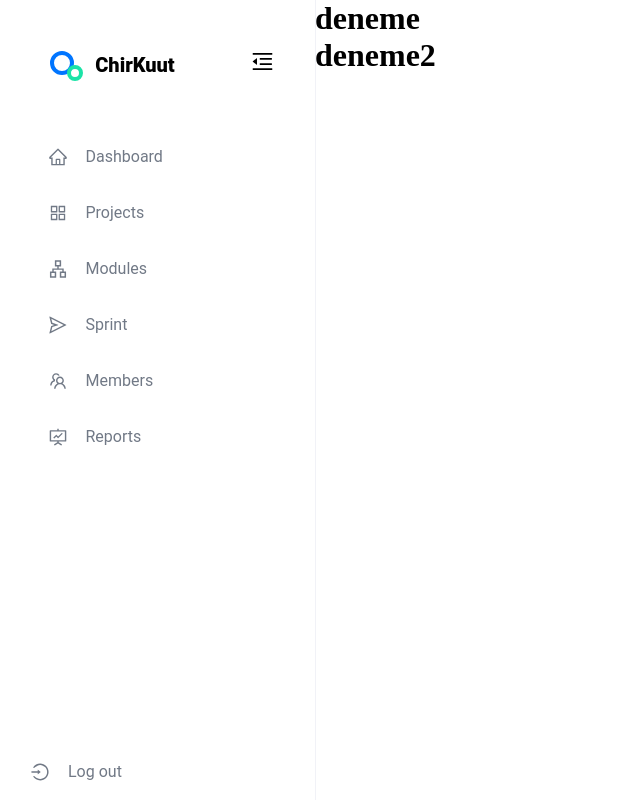
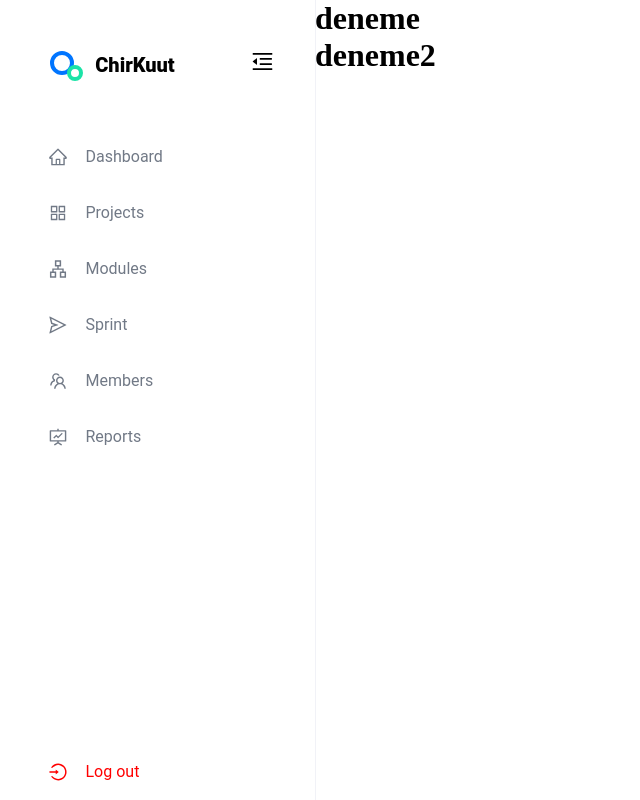
Before and after one commit to Frontend-Bootcamp-2022/react-dashboard-team-e, a JavaScript app: page / in a window 1280 px wide. Shown: the whole page, without its empty margins (0-640 px from the left). Built offline with nearby package versions, Linux system fonts and the light colour scheme.

Commit message:
Logout color changed

```diff
--- a/src/Component/SideBarMenu.js/SideBarMenu.css
+++ b/src/Component/SideBarMenu.js/SideBarMenu.css
@@ -20,3 +20,13 @@
     font-size: 20px;
     margin-left: -20px;
 }
+
+.logout {
+    display: flex;
+    flex-direction: column;
+    align-items: center;
+}
+
+.logout .link {
+color: red;
+}
```
